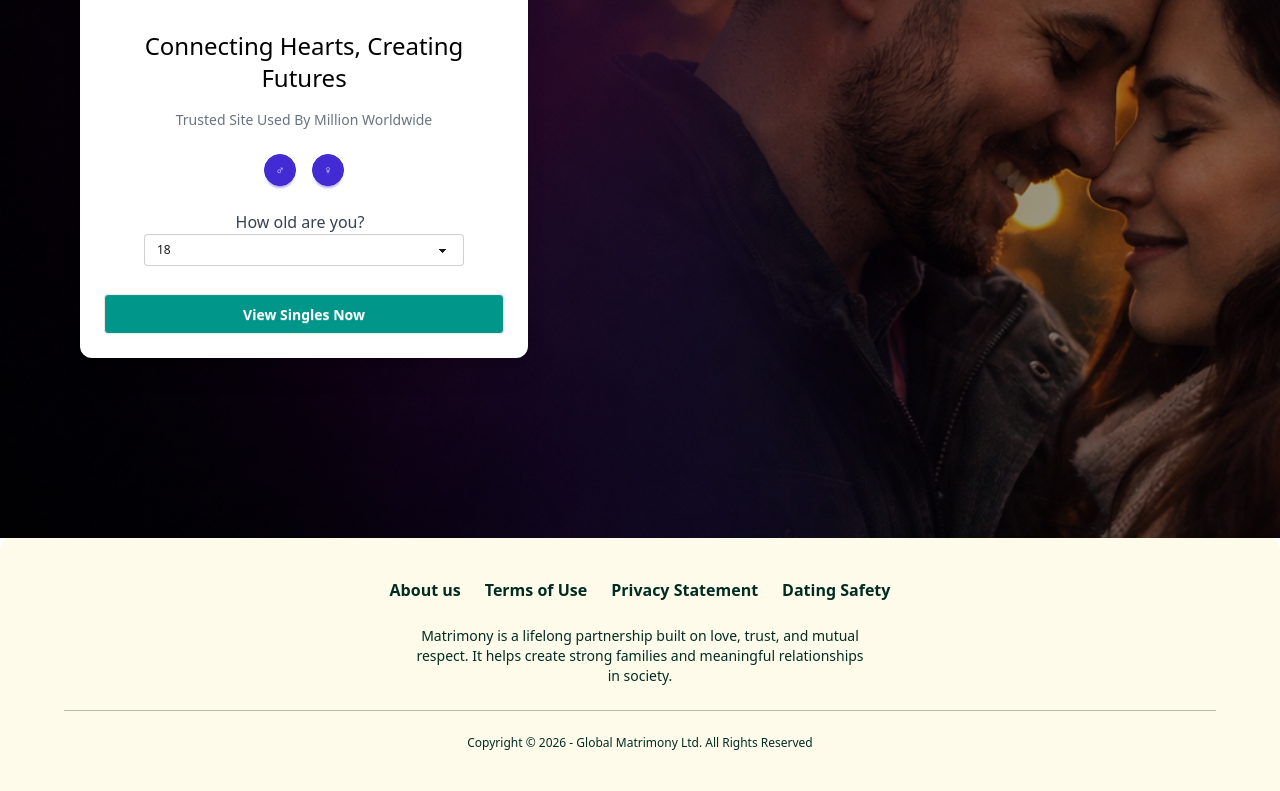
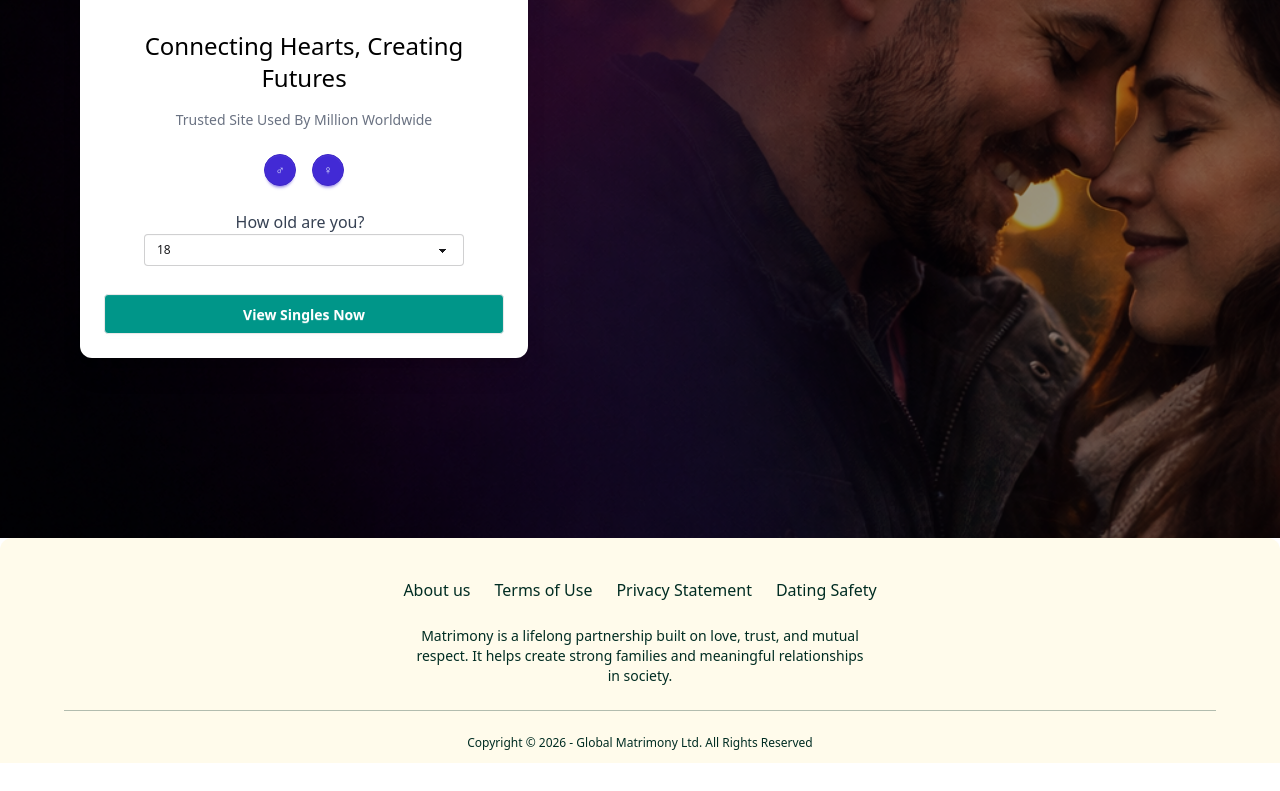
Before and after one commit to MH-liton-360/matrimony, a React (Vite) app: page / in a window 1280 px wide. Shown: the part 262-1053 px from the top of the page. After the commit the page ends 1025 px from the top, so only its background shows below. Built offline with nearby package versions, Linux system fonts and the light colour scheme.

Commit message:
footer navigation section change

```diff
--- a/src/shared/Footer.jsx
+++ b/src/shared/Footer.jsx
@@ -2,11 +2,11 @@ const Footer = () => {
     return (
         <section>
             <div>
-                <footer class="bg-amber-50 text-emerald-950 rounded-t-xl p-10">
+                <footer class="bg-amber-50 text-emerald-950 rounded-t-xl pt-10">
                     <div class="max-w-6xl mx-auto flex flex-col items-center gap-6">
 
                         {/* Navigation Links */}
-                        <nav class="flex flex-wrap justify-center gap-6 font-semibold">
+                        <nav class="flex flex-wrap justify-center gap-6">
                             <a class="link link-hover">About us</a>
                             <a class="link link-hover">Terms of Use</a>
                             <a class="link link-hover">Privacy Statement</a>
@@ -23,7 +23,7 @@ const Footer = () => {
                         <hr class="w-full border-emerald-950 opacity-30" />
 
                         {/* Copyright */}
-                        <div class="text-center text-xs text-emerald-950">
+                        <div class="text-center text-xs text-emerald-950 pb-3">
                             Copyright © {new Date().getFullYear()} - Global Matrimony Ltd. All Rights Reserved
                         </div>
 
```
